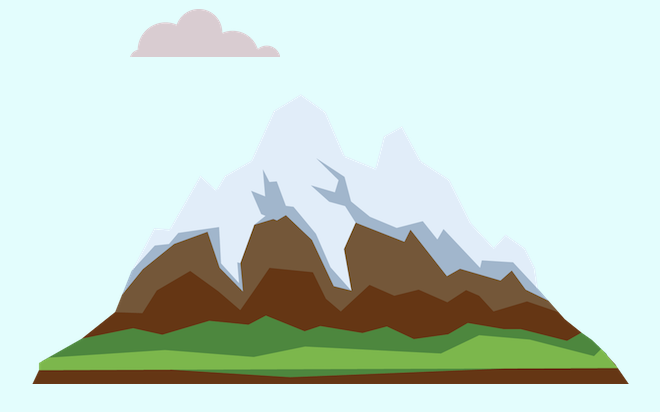
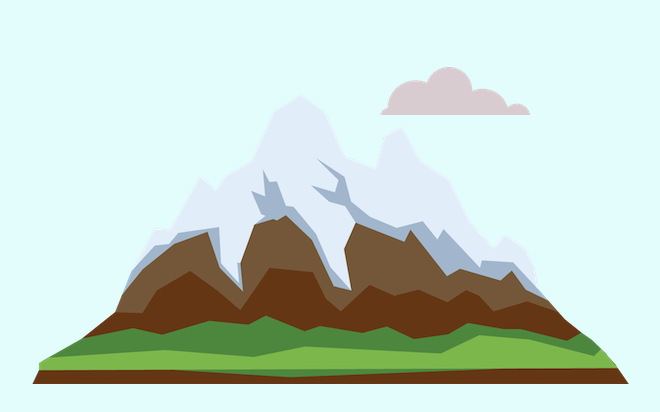
Before and after one commit to Lasg891/portfolio, a plain HTML site: page index.html in a window 1280 px wide. Shown: the part 253-665 px from the top of the page, without its empty margins (310-970 px from the left). Drawn offline with Linux system fonts and the light colour scheme.

Commit message:
Update styles.css

```diff
--- a/styles/styles.css
+++ b/styles/styles.css
@@ -43,10 +43,12 @@ p {
     font-family: 'Roboto', sans-serif;
 }
 
+
 .bottom-cloud {
     position: absolute;
-    left: 440px;
+    left: 690px;
     bottom: 490px;
+    top:320px
 }
 
 .top-cloud {
```
